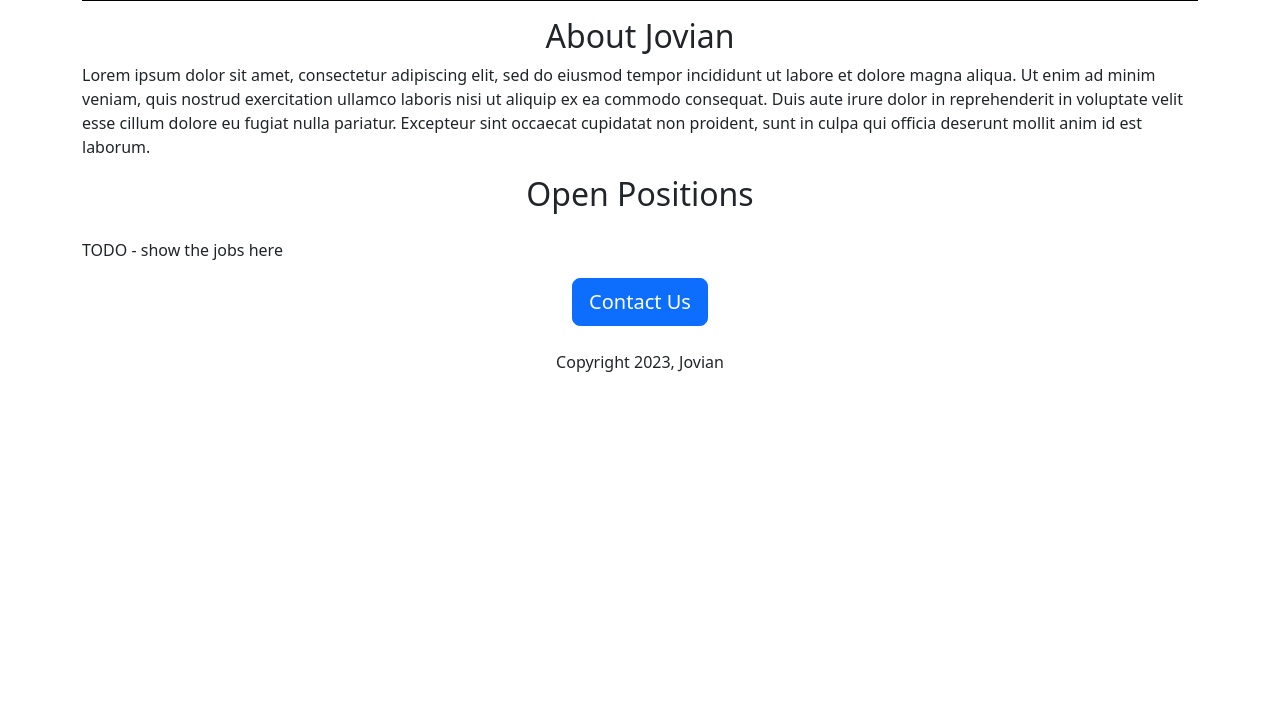
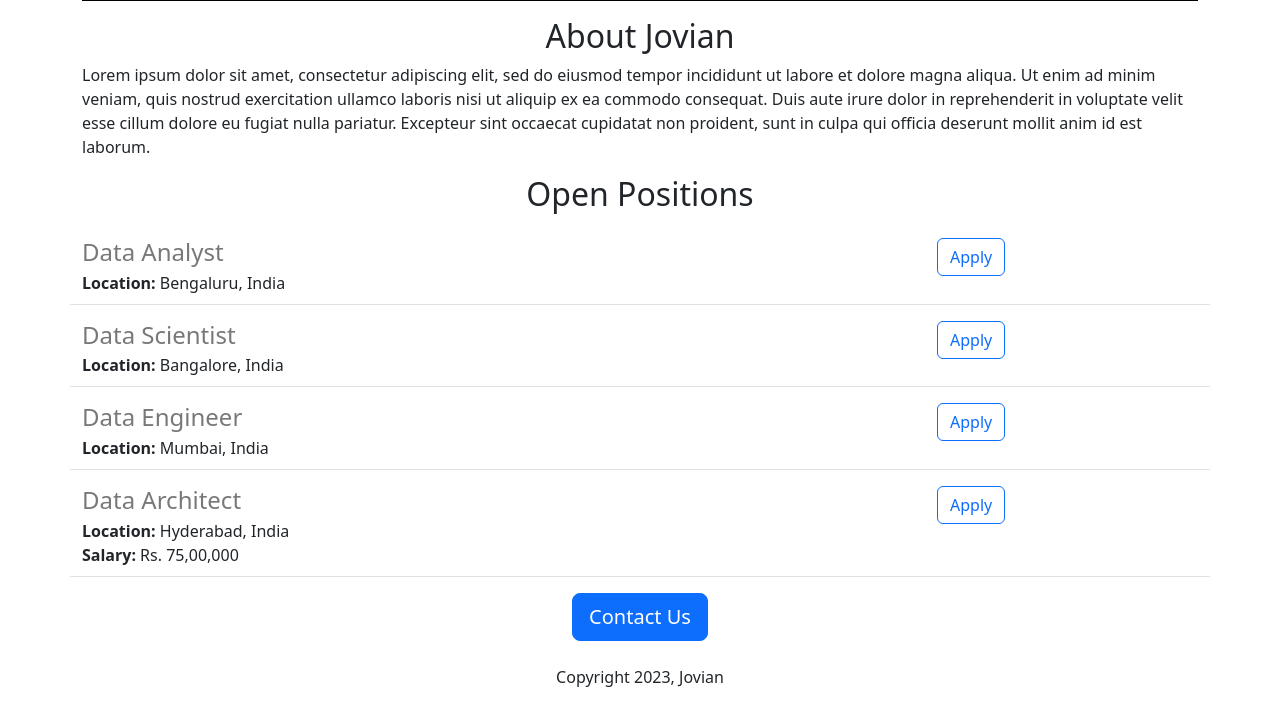
Before and after one commit to marc7nek/python-project-website, a Flask app: page / in a window 1280 px wide. Shown: the part 415-1120 px from the top of the page. Before the commit the page ends 787 px from the top, so only its background shows below. Run offline with Flask 3, Linux system fonts and the light colour scheme; some libraries are stand-ins or nearby versions.

Commit message:
Added dynamic data and API route

```diff
--- a/app.py
+++ b/app.py
@@ -1,10 +1,38 @@
-from flask import Flask, render_template
+from flask import Flask, render_template, jsonify
 
 app = Flask(__name__)
 
+JOBS = [
+  {
+    "id": 1,
+    "title": "Data Analyst",
+    "location": "Bengaluru, India",
+  },
+  {
+    "id": 2,
+    "title": "Data Scientist",
+    "location": "Bangalore, India",
+  },
+  {
+    "id": 3,
+    "title": "Data Engineer",
+    "location": "Mumbai, India"
+  },
+  {
+    "id": 4,
+    "title": "Data Architect",
+    "location": "Hyderabad, India",
+    "salary": 'Rs. 75,00,000'
+  }
+]
+
 @app.route("/")
 def hello_world():
-  return render_template("home.html")
+  return render_template("home.html", jobs=JOBS, company_name="Jovian")
+
+@app.route("/jobs")
+def list_jobs():
+  return jsonify(JOBS)
 
 if __name__ == "__main__":
   app.run(host="0.0.0.0", debug=True)
--- a/templates/home.html
+++ b/templates/home.html
@@ -17,14 +17,18 @@
   </head>
   <body>
     <div class="container">
-      <h1>Jovian Careers</h1>
+      <h1>{{company_name}} Careers</h1>
       <img class="imgfluid" id="banner" src="https://python-project-website--mrcc04.repl.co/static/banner.jpg">
       <h2 class="text-center">About Jovian</h2>
       <p>
         Lorem ipsum dolor sit amet, consectetur adipiscing elit, sed do eiusmod tempor incididunt ut labore et dolore magna aliqua. Ut enim ad minim veniam, quis nostrud exercitation ullamco laboris nisi ut aliquip ex ea commodo consequat. Duis aute irure dolor in reprehenderit in voluptate velit esse cillum dolore eu fugiat nulla pariatur. Excepteur sint occaecat cupidatat non proident, sunt in culpa qui officia deserunt mollit anim id est laborum.
       </p>
       <h2 class="text-center mt-2 mb-4">Open Positions</h2>
-      <p>TODO - show the jobs here</p>
+      <p>
+        {% for job in jobs %}
+          {% include 'jobitem.html' %}
+        {% endfor %}
+      </p>
       <div class="text-center"">
         <button class="btn btn-primary btn-lg">Contact Us</button>
         <p class="mt-4">Copyright 2023, Jovian</p>
--- /dev/null
+++ b/templates/jobitem.html
@@ -0,0 +1,20 @@
+<div class="border-bottom row" style="margin-bottom:16px;padding-bottom:9px;">
+  <div class="col-9">
+  <h4
+    style="color:rgb(120, 120, 120);margin-bottom:4px;">
+    {{job['title']}}
+  </h4>
+  <div>
+    <b>Location:</b> {{job['location']}}
+  </div>
+  {% if 'salary' in job %}
+  <div>
+    <b>Salary:</b> {{job['salary']}}
+  </div>
+  {% endif %}
+</div>
+<div class="col-3">
+  <button type="button" class="btn btn-outline-primary">Apply</button>
+</div>
+
+</div>
```
Also changed, not shown: 1 other file.
